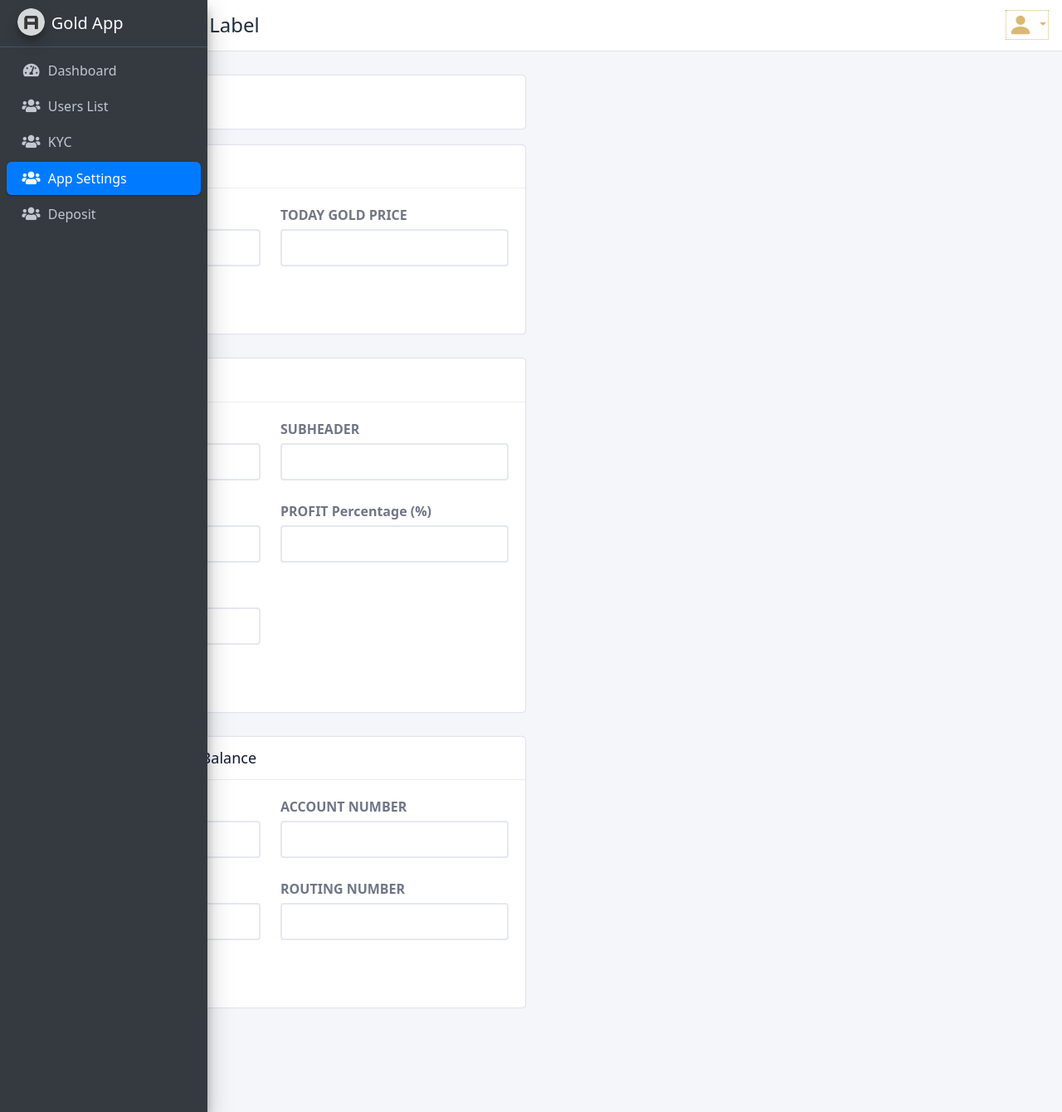
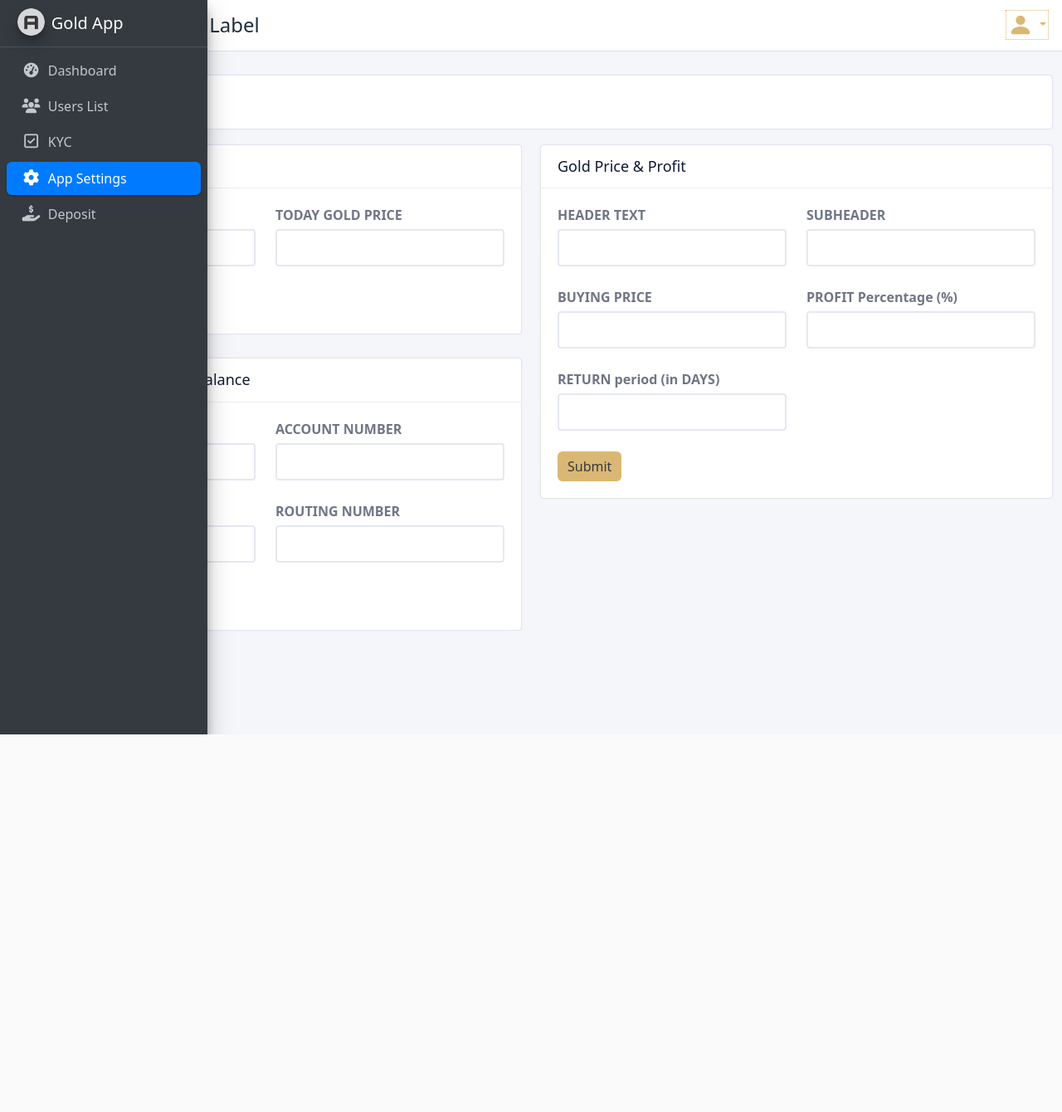
Before and after one commit to ridoy1425/Gold-App, a Laravel app: page /app/index in a window 1280 px wide. Shown: the whole page at 83% size. After the commit the page ends 885 px from the top, so only its background shows below. Run offline with Laravel 8, Linux system fonts and the light colour scheme; a user stored in the database is signed in; data comes from the database, SQL or seed files in the repository; some libraries are stand-ins or nearby versions.

Commit message:
Font awesome cdn link changes, and app setting page design edit

```diff
--- a/resources/views/app_settings/index.blade.php
+++ b/resources/views/app_settings/index.blade.php
@@ -51,13 +51,12 @@
                 @endif
                 @csrf
                 {{-- card-body start --}}
-                <div class="edit__inner__container col-xl-6 col-lg-9 col-md-12 col-sm-12">
+                <div class="edit__inner__container">
                     <div class="site-tab-bars">
                         <h3 class="mb-0 text-bold">App Settings</h3>
                     </div>
-                    <div class="">
                     <div class="row">
-                            <div class="col-xl-12">
+                        <div class="col-xl-6 col-lg-6 col-md-12 col-sm-12">
                             <div class="site-card">
                                 <div class="site-card-header">
                                     <h3 class="title">Today Gold Price</h3>
@@ -73,8 +72,7 @@
                                                     <label for="" class="box-input-label">
                                                         TITLE/TEXT
                                                     </label>
-                                                        <input type="text" name="" class="box-input"
-                                                            required="">
+                                                    <input type="text" name="" class="box-input" required="">
                                                 </div>
                                             </div>
                                             <div class="col-xl-6 col-lg-6 col-md-6 col-sm-6">
@@ -82,22 +80,67 @@
                                                     <label for="" class="box-input-label">
                                                         TODAY GOLD PRICE
                                                     </label>
-                                                        <input type="text" name="" class="box-input"
-                                                            required="">
+                                                    <input type="text" name="" class="box-input" required="">
                                                 </div>
                                             </div>
                                             <div class="col-xl-12">
-                                                    <button type="submit"
-                                                        class="btn primary-btn centered">Submit</button>
+                                                <button type="submit" class="btn primary-btn centered">Submit</button>
+                                            </div>
+                                        </div>
+                                    </form>
+                                </div>
+                            </div>
+                            <div class="site-card">
+                                <div class="site-card-header">
+                                    <h3 class="title">Account Details for Add Balance</h3>
+                                </div>
+                                <div class="site-card-body">
+                                    <form action="https://hyiprio.tdevs.co/admin/user/password-update/2835"
+                                        method="post">
+                                        <input type="hidden" name="_token"
+                                            value="HoURYRw8yjEK5pUXqBZJAtFAQIXvUlfeZZJUytt4">
+                                        <div class="row">
+                                            <div class="col-xl-6 col-lg-6 col-md-6 col-sm-6">
+                                                <div class="site-input-groups">
+                                                    <label for="" class="box-input-label">
+                                                        BANK NAME
+                                                    </label>
+                                                    <input type="text" name="" class="box-input" required="">
+                                                </div>
+                                            </div>
+                                            <div class="col-xl-6 col-lg-6 col-md-6 col-sm-6">
+                                                <div class="site-input-groups">
+                                                    <label for="" class="box-input-label">
+                                                        ACCOUNT NUMBER
+                                                    </label>
+                                                    <input type="text" name="" class="box-input" required="">
+                                                </div>
+                                            </div>
+                                            <div class="col-xl-6 col-lg-6 col-md-6 col-sm-6">
+                                                <div class="site-input-groups">
+                                                    <label for="" class="box-input-label">
+                                                        BANK CODE
+                                                    </label>
+                                                    <input type="text" name="" class="box-input" required="">
+                                                </div>
+                                            </div>
+                                            <div class="col-xl-6 col-lg-6 col-md-6 col-sm-6">
+                                                <div class="site-input-groups">
+                                                    <label for="" class="box-input-label">
+                                                        ROUTING NUMBER
+                                                    </label>
+                                                    <input type="text" name="" class="box-input" required="">
+                                                </div>
+                                            </div>
+                                            <div class="col-xl-12">
+                                                <button type="submit" class="btn primary-btn centered">Submit</button>
                                             </div>
                                         </div>
                                     </form>
                                 </div>
                             </div>
                         </div>
-                        </div>
-                        <div class="row">
-                            <div class="col-xl-12">
+                        <div class="col-xl-6 col-lg-6 col-md-12 col-sm-12">
                             <div class="site-card">
                                 <div class="site-card-header">
                                     <h3 class="title">Gold Price & Profit</h3>
@@ -113,8 +156,7 @@
                                                     <label for="" class="box-input-label">
                                                         HEADER TEXT
                                                     </label>
-                                                        <input type="text" name="" class="box-input"
-                                                            required="">
+                                                    <input type="text" name="" class="box-input" required="">
                                                 </div>
                                             </div>
                                             <div class="col-xl-6 col-lg-6 col-md-6 col-sm-6">
@@ -122,17 +164,15 @@
                                                     <label for="" class="box-input-label">
                                                         SUBHEADER
                                                     </label>
-                                                        <input type="text" name="" class="box-input"
-                                                            required="">
+                                                    <input type="text" name="" class="box-input" required="">
                                                 </div>
                                             </div>
                                             <div class="col-xl-6 col-lg-6 col-md-6 col-sm-6">
                                                 <div class="site-input-groups">
                                                     <label for="" class="box-input-label">
-                                                        BUYING  PRICE
+                                                        BUYING PRICE
                                                     </label>
-                                                        <input type="text" name="" class="box-input"
-                                                            required="">
+                                                    <input type="text" name="" class="box-input" required="">
                                                 </div>
                                             </div>
                                             <div class="col-xl-6 col-lg-6 col-md-6 col-sm-6">
@@ -140,8 +180,7 @@
                                                     <label for="" class="box-input-label">
                                                         PROFIT Percentage (%)
                                                     </label>
-                                                        <input type="text" name="" class="box-input"
-                                                            required="">
+                                                    <input type="text" name="" class="box-input" required="">
                                                 </div>
                                             </div>
                                             <div class="col-xl-6 col-lg-6 col-md-6 col-sm-6">
@@ -149,75 +188,14 @@
                                                     <label for="" class="box-input-label">
                                                         RETURN period (in DAYS)
                                                     </label>
-                                                        <input type="text" name="" class="box-input"
-                                                            required="">
+                                                    <input type="text" name="" class="box-input" required="">
                                                 </div>
                                             </div>
                                             <div class="col-xl-12">
-                                                    <button type="submit"
-                                                        class="btn primary-btn centered">Submit</button>
+                                                <button type="submit" class="btn primary-btn centered">Submit</button>
                                             </div>
                                         </div>
                                     </form>
-                                    </div>
-                                </div>
-                            </div>
-                        </div>
-                        <div class="row">
-                            <div class="col-xl-12">
-                                <div class="site-card">
-                                    <div class="site-card-header">
-                                        <h3 class="title">Account Details for Add Balance</h3>
-                                    </div>
-                                    <div class="site-card-body">
-                                        <form action="https://hyiprio.tdevs.co/admin/user/password-update/2835"
-                                            method="post">
-                                            <input type="hidden" name="_token"
-                                                value="HoURYRw8yjEK5pUXqBZJAtFAQIXvUlfeZZJUytt4">
-                                            <div class="row">
-                                                <div class="col-xl-6 col-lg-6 col-md-6 col-sm-6">
-                                                    <div class="site-input-groups">
-                                                        <label for="" class="box-input-label">
-                                                        BANK NAME
-                                                        </label>
-                                                        <input type="text" name="" class="box-input"
-                                                            required="">
-                                                    </div>
-                                                </div>
-                                                <div class="col-xl-6 col-lg-6 col-md-6 col-sm-6">
-                                                    <div class="site-input-groups">
-                                                        <label for="" class="box-input-label">
-                                                        ACCOUNT NUMBER
-                                                        </label>
-                                                        <input type="text" name="" class="box-input"
-                                                            required="">
-                                                    </div>
-                                                </div>
-                                                <div class="col-xl-6 col-lg-6 col-md-6 col-sm-6">
-                                                    <div class="site-input-groups">
-                                                        <label for="" class="box-input-label">
-                                                        BANK CODE
-                                                        </label>
-                                                        <input type="text" name="" class="box-input"
-                                                            required="">
-                                                    </div>
-                                                </div>
-                                                <div class="col-xl-6 col-lg-6 col-md-6 col-sm-6">
-                                                    <div class="site-input-groups">
-                                                        <label for="" class="box-input-label">
-                                                        ROUTING  NUMBER
-                                                        </label>
-                                                        <input type="text" name="" class="box-input"
-                                                            required="">
-                                                    </div>
-                                                </div>
-                                                <div class="col-xl-12">
-                                                    <button type="submit"
-                                                        class="btn primary-btn centered">Submit</button>
-                                                </div>
-                                            </div>
-                                        </form>
-                                    </div>
                                 </div>
                             </div>
                         </div>
--- a/resources/views/ui/admin_panel/master.blade.php
+++ b/resources/views/ui/admin_panel/master.blade.php
@@ -16,9 +16,10 @@
         href="https://fonts.googleapis.com/css?family=Source+Sans+Pro:300,400,400i,700&display=fallback"> --}}
     <link rel="stylesheet" href="{{ asset('ui/admin_assets/css/fonts.css') }}">
     <!-- Font Awesome Icons -->
-    <link rel="stylesheet" href="{{ asset('ui/admin_assets/plugins/fontawesome-free/css/all.min.css') }}">
+    <!-- <link rel="stylesheet" href="{{ asset('ui/admin_assets/plugins/fontawesome-free/css/all.min.css') }}"> -->
     <!-- IonIcons -->
     <link rel="stylesheet" href="{{ asset('ui/admin_assets/css/ionicons.min.css') }}">
+    <link rel="stylesheet" href="https://cdnjs.cloudflare.com/ajax/libs/font-awesome/6.4.2/css/all.min.css" />
     <!-- Theme style -->
     <link rel="stylesheet" href="{{ asset('ui/admin_assets/dist/css/adminlte.min.css') }}">
     {{-- bootstart css --}}
@@ -120,7 +121,7 @@
                         <li class="nav-item ">
                             <a href="{{ route('kyc-list') }}"
                                 class="nav-link {{ $route == 'kyc-list' || $route == 'kyc-edit' ? ' active' : '' }}">
-                                <i class="fas fa-users nav-icon"></i>
+                                <i class="fa-regular fa-square-check nav-icon"></i>
                                 <p>
                                     KYC
                                 </p>
@@ -129,7 +130,7 @@
                         <li class="nav-item ">
                             <a href="{{ route('app-index') }}"
                                 class="nav-link {{ $route == 'app-index' ? ' active' : '' }}">
-                                <i class="fas fa-users nav-icon"></i>
+                                <i class="fa-solid fa-gear nav-icon"></i>
                                 <p>
                                     App Settings
                                 </p>
@@ -138,7 +139,7 @@
                         <li class="nav-item ">
                             <a href="{{ route('dashboard') }}"
                                 class="nav-link {{ $route == 'users' ? ' active' : '' }}">
-                                <i class="fas fa-users nav-icon"></i>
+                                <i class="fa-solid fa-hand-holding-dollar nav-icon"></i>
                                 <p>
                                     Deposit
                                 </p>
```
Lines whose indentation alone changed are shown as unchanged.
